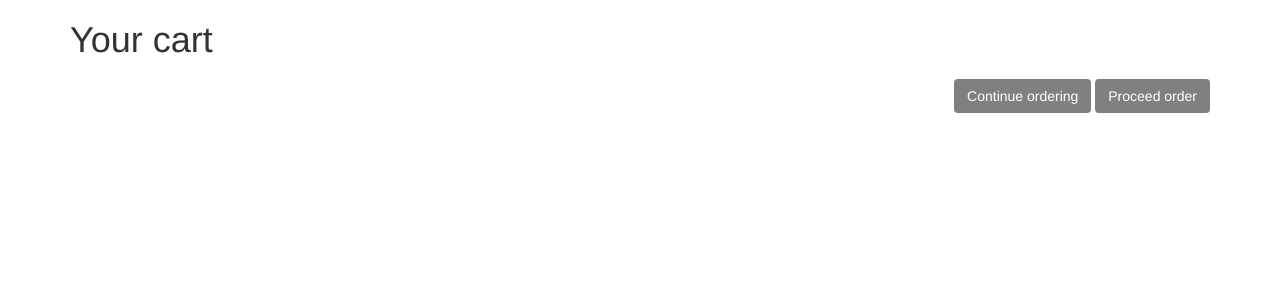
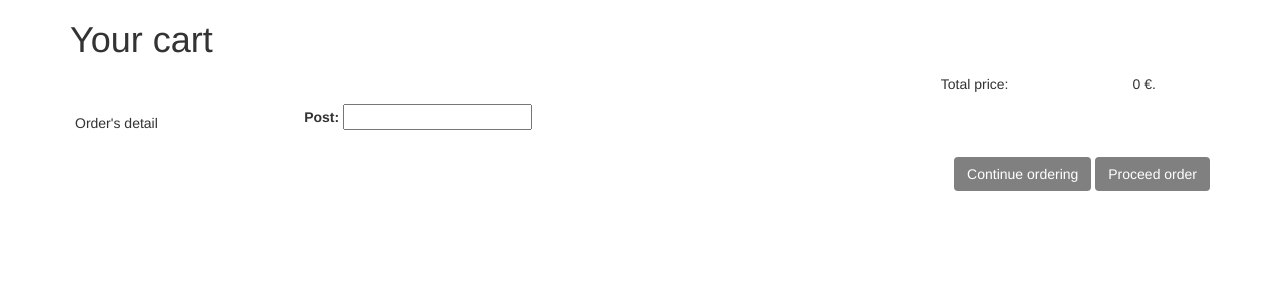
Before and after one commit to ngubenkov/menu, a Django app: page /cart/detail/ in a window 1280 px wide. Shown: the part 86-386 px from the top of the page. Run offline with Django 3.2, Linux system fonts and the light colour scheme; parts of the project's set-up code (start-up, migrations or seed data) failed here and were passed over; some libraries are stand-ins or nearby versions.

Commit message:
Changes for comment

```diff
--- a/cart/cart.py
+++ b/cart/cart.py
@@ -5,6 +5,7 @@ from cupons.models import Cupon
 
 
 class Cart(object):
+
     def __init__(self, request):
         # Инициализация корзины пользователя
         self.session = request.session
--- a/cart/forms.py
+++ b/cart/forms.py
@@ -4,5 +4,10 @@ from django import forms
 PRODUCT_QUANTITY_CHOICES = [(i, str(i)) for i in range(1, 21)]
 
 class CartAddProductForm(forms.Form):
-    quantity = forms.TypedChoiceField(choices=PRODUCT_QUANTITY_CHOICES, coerce=int, label="Количество")
+    quantity = forms.TypedChoiceField(choices=PRODUCT_QUANTITY_CHOICES, coerce=int, label="quantity")
     update = forms.BooleanField(required=False, initial=False, widget=forms.HiddenInput)
+    #comment = forms.CharField(label = "comment",required = False)
+
+
+class CommentForm(forms.Form):
+    post =forms.CharField(required=False)
--- a/cart/templates/cart/detail.html
+++ b/cart/templates/cart/detail.html
@@ -26,18 +26,43 @@
                 <input type="submit" value="refresh">
               </form>
             </td>
+
             <td><a href="{% url "cart:CartRemove" product.id %}">Remove</a></td>
             <td class="num">{{ item.price }} €.</td>
             <td class="num">{{ item.total_price }} €.</td>
+
           </tr>
         {% endwith %}
       {% endfor %}
+      <tr>
+        <td></td>
+        <td></td>
+        <td></td>
+        <td></td>
+        <td>Total price: </td>
+        <td>{{ cart.get_total_price }} €.</td>
+      </tr>
+      <tr>
+        <td>Order's detail</td>
+        <td>
+          <form action="{% url 'cart:CartSubmit' %}" method="post">
+            {% csrf_token %}
+            {{ form.as_p }}
+
+        </td>
+        <td></td>
+        <td></td>
+        <td></td>
+
+        <td></td>
+      </tr>
 
 
     </tbody>
   </table>
 
-<form action="{% url 'cart:CartSubmit' %}" method="post">
+
+
   {% csrf_token %}
   <p class="text-right">
     <a href="{% url "shop:ProductList"%}" class="btn btn-light">Continue ordering</a>
--- a/cart/templates/cart/order_email.html
+++ b/cart/templates/cart/order_email.html
@@ -22,5 +22,6 @@
     {% endfor %}
     </tbody>
 </table>
+Comment : {{ text }}
 </body>
 </html>
--- a/cart/views.py
+++ b/cart/views.py
@@ -1,11 +1,12 @@
 from django.shortcuts import render, redirect, get_object_or_404
 from django.views.decorators.http import require_POST
 from django.template.loader import render_to_string
+from django.views.generic import TemplateView
 from django.core.mail import EmailMessage
 from django.conf import settings
 from shop.models import Product
 from .cart import Cart
-from .forms import CartAddProductForm
+from .forms import CartAddProductForm, CommentForm
 from cupons.forms import CuponApllyForm
 
 
@@ -20,20 +21,29 @@ def CartAdd(request, product_id):
                                   update_quantity=cd['update'])
     return redirect('cart:CartDetail')
 
-def CartSubmit(request):
+
+def CartSubmit(request):  # post request
     cart = Cart(request)
 
     product_list = cart.get_email_values()
+
+
+    form = CommentForm(request.POST)
+    if form.is_valid():
+        text = form.cleaned_data['post']
+
     context = {
-        'product_list': product_list
+        'product_list': product_list,
+        'text': text
     }
+
     message = render_to_string('cart/order_email.html', context)
     subject, from_email, to_emails = "New order", settings.EMAIL_HOST_USER, ["emenukitchen@gmail.com"]
     email = EmailMessage(subject, message, to=to_emails, from_email=from_email)
     email.content_subtype = 'html'
     email.send()
     cart.clear()
-#    return redirect('cart:CartDetail')
+
     cart = Cart(request)
     for item in cart:
         item['update_quantity_form'] = CartAddProductForm(
@@ -41,9 +51,10 @@ def CartSubmit(request):
                                             'quantity': item['quantity'],
                                             'update': True
                                         })
-    cupon_apply_form = CuponApllyForm()
+
+
     return render(request, 'cart/order_sent.html',
-                 {'cart': cart, 'cupon_apply_form': cupon_apply_form})
+                 {'cart': cart, 'form': form})
 
 def CartRemove(request, product_id):
     cart = Cart(request)
@@ -52,7 +63,7 @@ def CartRemove(request, product_id):
     return redirect('cart:CartDetail')
 
 
-def CartDetail(request):
+def CartDetail(request):  # get request
     cart = Cart(request)
     for item in cart:
         item['update_quantity_form'] = CartAddProductForm(
@@ -60,6 +71,7 @@ def CartDetail(request):
                                             'quantity': item['quantity'],
                                             'update': True
                                         })
-    cupon_apply_form = CuponApllyForm()
+
+    form = CommentForm()
     return render(request, 'cart/detail.html',
-                 {'cart': cart, 'cupon_apply_form': cupon_apply_form})
+                 {'cart': cart, 'form': form})
--- a/orders/models.py
+++ b/orders/models.py
@@ -35,7 +35,7 @@ class Order(models.Model):
 class OrderItem(models.Model):
     order = models.ForeignKey(Order, related_name='items')
     product = models.ForeignKey(Product, related_name='order_items')
-    price = models.DecimalField(verbose_name='Цена', max_digits=10, decimal_places=2)
+    price = models.DecimalField(verbose_name='Price', max_digits=10, decimal_places=2)
     quantity = models.PositiveIntegerField(verbose_name='quantity', default=1)
 
     def __str__(self):
--- a/shop/models.py
+++ b/shop/models.py
@@ -31,6 +31,7 @@ class Product(models.Model):
     available = models.BooleanField(default=True, verbose_name="Available")
     created = models.DateTimeField(auto_now_add=True, verbose_name='Created')
     updated = models.DateTimeField(auto_now=True, verbose_name='Updated')
+    #comment = models.TextField(blank=True, verbose_name="Comment")  # ADDED
 
     class Meta:
         ordering = ['name']
```
Also changed, not shown: db.sqlite3.
